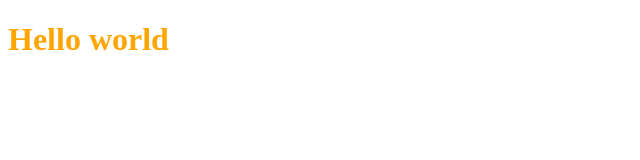
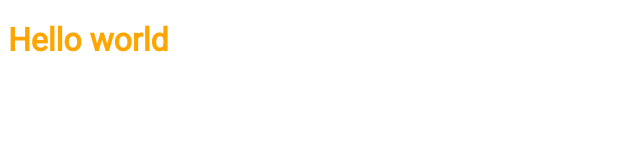
Before and after one commit to silvanagv/newdir, a plain HTML site: page index.html in a window 1280 px wide. Shown: the full height of the page, 0-640 px from the left. Drawn offline with Linux system fonts and the light colour scheme.

Commit message:
changed font to Roboto

```diff
--- a/index.html
+++ b/index.html
@@ -1,11 +1,12 @@
 <!DOCTYPE html>
 <html>
 <head>
+<link href='https://fonts.googleapis.com/css?family=Roboto' rel='stylesheet' type='text/css'>
 <title>
 Test HTML
 </title>
 <style>
-h1 {color: orange;}
+h1 {color: orange; font-family: Roboto,serif;}
 </style>
 </head>
 
```
